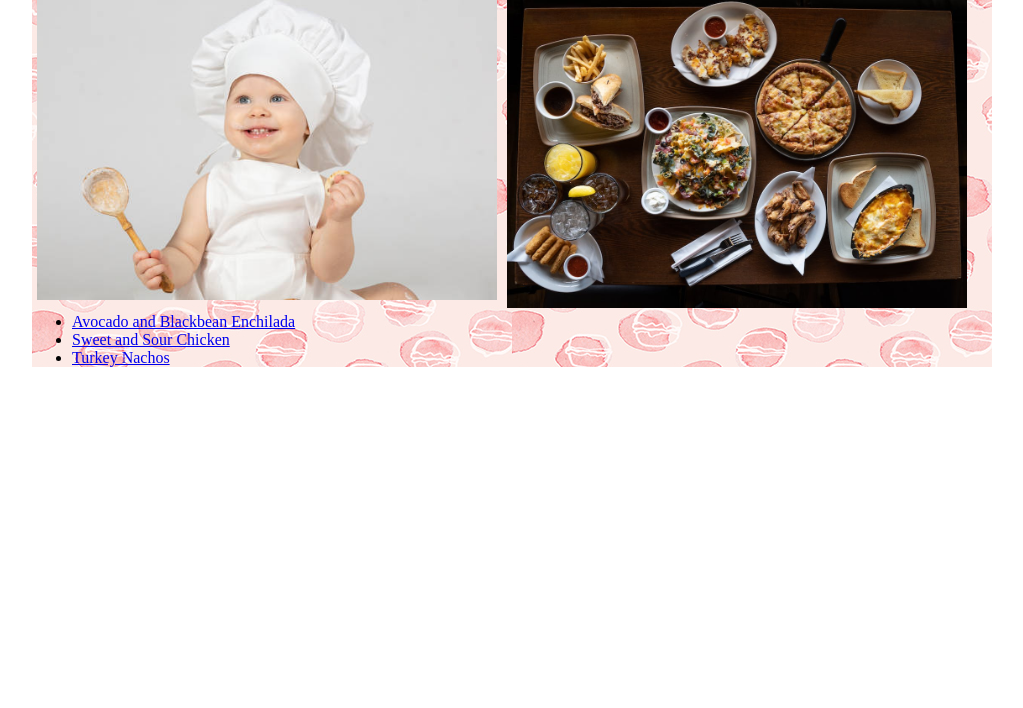
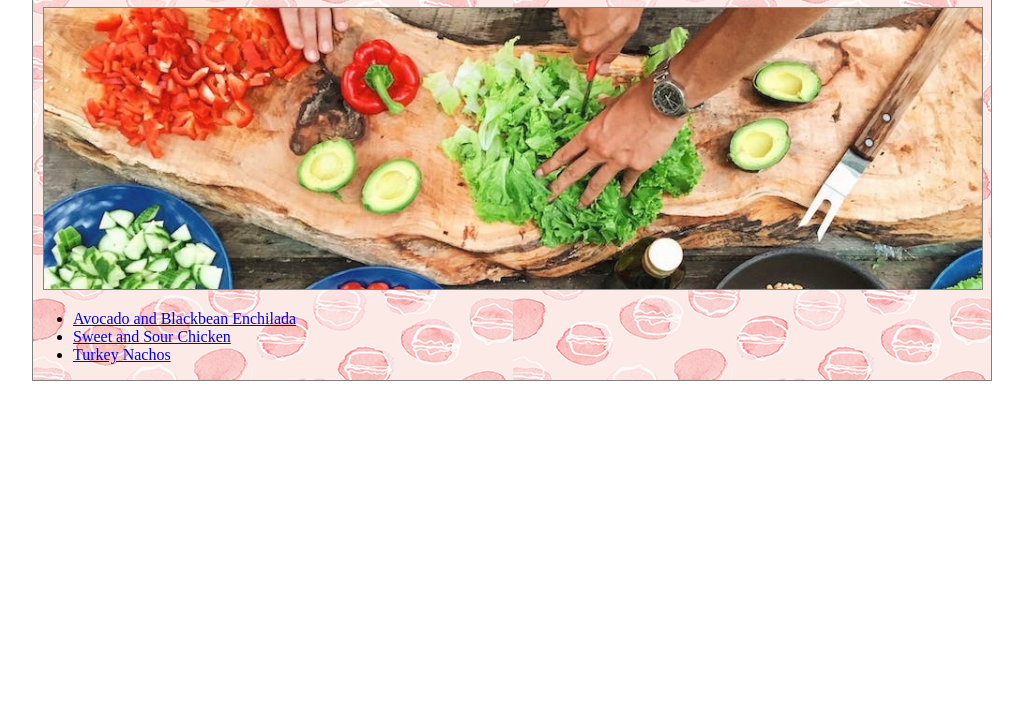
Before and after one commit to parkypark92/odin-recipes, a plain HTML site: page index.html in a window 1280 px wide. Shown: the part 92-800 px from the top of the page, without its empty margins (128-1151 px from the left). Drawn offline with Linux system fonts and the light colour scheme.

Commit message:
Change homepage image, add borders to container and images

```diff
--- a/index.html
+++ b/index.html
@@ -10,8 +10,7 @@
 <body>
     <div class="container">
     <h1>Odin Recipes</h1>
-    <img class="baby-img" src="./images/baby-chef.jpg" alt="a baby baby-chef" width="460">
-    <img class="home-img"  src="./images/home-food.jpg" alt="table of food" width="460">
+    <img class="header-img" src="./images/header-img.jpg" alt="preparing food" width="940">
     <ul>
         <li> <a href="./recipes/enchilada.html">Avocado and Blackbean Enchilada</a> </li>
         <li> <a href="./recipes/sweet-and-sour.html">Sweet and Sour Chicken</a> </li>
--- a/style.css
+++ b/style.css
@@ -1,14 +1,22 @@
+* {
+    box-sizing: border-box;
+}
+
 .container {
     width: 960px;
     margin: auto;
-    background-image: url(./images/main-background.jpg);
+    background-image: linear-gradient(rgba(255,255,255,0),rgba(255,255,255,0)), url(./images/main-background.jpg);
+    border: 1px solid gray;
+
 }
 
 h1 {
     text-align: center;
+    padding-top: 10px;
 }
 
-.baby-img, .home-img {
-    float: left;
-    margin: 5px;
+img{
+    margin: 0px 10px;
+    opacity: 0.95;
+    border: 1px solid grey;
 }
```
Also changed, not shown: images/header-img.jpg (added).
